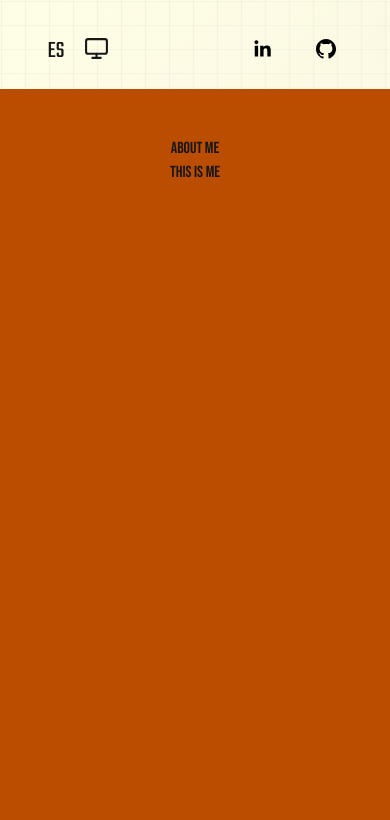
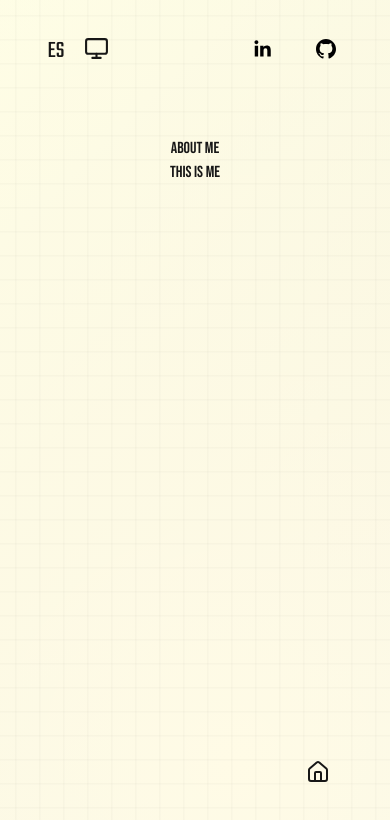
Before and after one commit to josenavarrojm/portafolio-jnavarro, a Next.js app: page /en/about in a window 390 px wide. Shown: the top 820 px of the page. Built offline with nearby package versions, Linux system fonts and the light colour scheme; a web font is replaced by a local one; what tailwindcss-animated would draw is missing.

Commit message:
Contact Page

```diff
--- a/messages/en.json
+++ b/messages/en.json
@@ -14,5 +14,10 @@
   "AboutPage": {
     "title": "About me",
     "description": "This is me"
+  },
+  "Contact": {
+    "contact": "Contact",
+    "email": "Mail",
+    "socialmedia": "Social Medias"
   }
 }
--- a/messages/es.json
+++ b/messages/es.json
@@ -14,5 +14,10 @@
   "AboutPage": {
     "title": "Acerca de mí",
     "description": "Soy yo"
+  },
+  "Contact": {
+    "contact": "Contáctame",
+    "email": "E-mail",
+    "socialmedia": "Redes Sociales"
   }
 }
--- a/src/app/[locale]/about/page.tsx
+++ b/src/app/[locale]/about/page.tsx
@@ -1,3 +1,4 @@
+import BtnHome from "@/components/BtnHome";
 import GridBackground from "@/components/GridBg";
 import NavBar from "@/components/NavBar";
 import { useTranslations } from "next-intl";
@@ -8,10 +9,11 @@ export default function AboutPage() {
   return (
     <GridBackground>
       <NavBar />
-      <div className="h-full w-full p-12 bg-amber-700">
+      <div className="h-full w-full p-12  animate-fade-down animate-ease-in-out animate-delay-200">
         <h1>{t("title")}</h1>
         <p>{t("description")}</p>
       </div>
+      <BtnHome />
     </GridBackground>
   );
 }
--- /dev/null
+++ b/src/app/[locale]/contact/page.tsx
@@ -0,0 +1,145 @@
+"use client";
+import BtnHome from "@/components/BtnHome";
+import GridBackground from "@/components/GridBg";
+import { ArrowRight, MailPlus, Podcast } from "lucide-react";
+import { useTranslations } from "next-intl";
+import { useTheme } from "next-themes";
+import { useEffect, useState } from "react";
+import { SocialIcon } from "react-social-icons";
+
+export default function Contact() {
+  const t = useTranslations("Contact");
+
+  const { theme, systemTheme } = useTheme();
+  const [mounted, setMounted] = useState(false);
+
+  useEffect(() => {
+    setMounted(true);
+  }, []);
+
+  if (!mounted) return null;
+
+  const currentTheme = theme === "system" ? systemTheme : theme;
+  const isDarkMode = currentTheme === "dark";
+  return (
+    <GridBackground>
+      <div className="md:pt-[6rem] pt-[2rem] pb-[1rem] w-screen">
+        <h1 className="animate-fade-down animate-delay-400 md:text-[4rem] text-[3rem]">
+          {t("contact")}
+        </h1>
+      </div>
+      <div className="flex md:flex-row flex-col justify-center items-center md:px-14 px-8 w-full h-full">
+        <section className="w-full md:h-full pb-8 ">
+          <section className="w-[9rem] flex flex-row items-center md:text-[2rem] text-[1.5rem] font-(family-name:--font-spaceGrotesk) animate-fade-right animate-delay-600">
+            <h1 className="mr-2">{t("email")}</h1>
+            <MailPlus size={30} />
+          </section>
+          <a
+            href="mailto:josenavarrojmx@gmail.com"
+            className={`relative inline-block mt-8 font-light md:text-[2rem] text-[1.5rem] after:content-[''] after:absolute after:left-0 after:bottom-0 after:h-[2px] after:w-0 after:bg-current after:transition-all after:duration-300 hover:after:w-full ${
+              isDarkMode
+                ? "border-[rgba(124,123,123)]"
+                : "border-[rgba(150,150,50)]"
+            } md:border-0 border-b-2  font-(family-name:--font-teko) tracking-widest animate-fade-down animate-delay-700`}
+          >
+            josenavarrojmx@gmail.com
+          </a>
+        </section>
+
+        <section className="flex flex-col justify-start pt-8 items-center w-full h-full">
+          <section className=" animate-fade-right animate-delay-800 w-max self-start flex flex-row items-center justify-start md:text-[2rem] text-[1.5rem] font-(family-name:--font-spaceGrotesk)">
+            <h1
+              className={`font-(family-name:--font-spaceGrotesk) w-full h-max tracking-widest md:text-[2rem] text-[1.5rem] text-start`}
+            >
+              {t("socialmedia")}
+            </h1>
+            <Podcast size={30} />
+          </section>
+          <div className="">
+            <SocialContacts isDarkMode={isDarkMode} />
+          </div>
+        </section>
+
+        <BtnHome />
+      </div>
+    </GridBackground>
+  );
+}
+
+type Props = {
+  isDarkMode: boolean;
+};
+function SocialContacts({ isDarkMode }: Props) {
+  const iconStyle = {
+    height: 50,
+    width: 50,
+  };
+
+  const fgColor = isDarkMode ? "white" : "black";
+  const bgColor = "transparent";
+
+  const delayClasses = [
+    "animate-delay-[900ms]",
+    "animate-delay-[1000ms]",
+    "animate-delay-[1100ms]",
+    "animate-delay-[1200ms]",
+  ];
+
+  const socials: { network: string; url: string; label: string }[] = [
+    {
+      network: "linkedin",
+      url: "https://www.linkedin.com/in/jose-navarro-meneses-913b62338/",
+
+      label: "LinkedIn",
+    },
+    {
+      network: "whatsapp",
+      url: "https://wa.me/573002694067",
+      label: "WhatsApp",
+    },
+    {
+      network: "instagram",
+      url: "http://instagram.com/jose_jrnm07",
+      label: "Instagram",
+    },
+    {
+      network: "x",
+      url: "https://x.com/jose_JrNm",
+      label: "Twitter (X)",
+    },
+  ];
+
+  return (
+    <div className="flex flex-col space-y-4 self-start w-full">
+      {socials.map((link, idx) => (
+        <div
+          key={idx}
+          onClick={() => window.open(link.url, "_blank", "noopener,noreferrer")}
+          role="link"
+          tabIndex={0}
+          aria-label={`Link to ${link.label}`}
+          title={link.label}
+          className={`cursor-pointer flex justify-between items-center gap-3 rounded-xl p-2 transition-transform duration-300 hover:scale-105 group
+    ${isDarkMode ? "hover:bg-black" : "hover:bg-[#eeee9a]"}
+    animate-fade-left animate-ease-in-out ${delayClasses[idx]}
+  `}
+        >
+          <SocialIcon
+            network={link.network}
+            style={iconStyle}
+            fgColor={fgColor}
+            bgColor={bgColor}
+          />
+          <span
+            className={`text-xl font-medium tracking-widest font-(family-name:--font-teko) `}
+          >
+            {link.label}
+          </span>
+          <div className="transition-transform duration-300 group-hover:-rotate-45">
+            <ArrowRight className={isDarkMode ? "text-white" : "text-black"} />
+          </div>
+        </div>
+      ))}
+    </div>
+  );
+}
--- a/src/app/[locale]/layout.tsx
+++ b/src/app/[locale]/layout.tsx
@@ -1,6 +1,5 @@
 import type { Metadata } from "next";
 import { ThemeProvider } from "next-themes";
-
 import {
   geistMono,
   geistSans,
--- a/src/app/[locale]/page.tsx
+++ b/src/app/[locale]/page.tsx
@@ -116,7 +116,7 @@ export default function Page() {
               <h1 className="ml-2">{t("info")} </h1>
             </Link>
             <Link
-              href="/"
+              href="/contact"
               className="button-link flex flex-row justify-start items-center  backdrop-blur-3xl animate-fade-left animate-ease-in-out animate-delay-[800ms]"
             >
               <Send />
--- /dev/null
+++ b/src/components/BtnHome.tsx
@@ -0,0 +1,32 @@
+"use client";
+import { HomeIcon } from "lucide-react";
+import { useTheme } from "next-themes";
+import Link from "next/link";
+import { useEffect, useState } from "react";
+
+export default function BtnHome() {
+  const { theme, systemTheme } = useTheme();
+  const [mounted, setMounted] = useState(false);
+
+  useEffect(() => {
+    setMounted(true);
+  }, []);
+
+  if (!mounted) return null;
+
+  const currentTheme = theme === "system" ? systemTheme : theme;
+  const isDarkMode = currentTheme === "dark";
+  return (
+    <Link
+      className={`fixed flex flex-col justify-center items-center bottom-12 right-12 w-[3rem] h-[3em] rounded-4xl transition-all duration-300 cursor-pointer animate-fade-up animate-delay-600
+      ${
+        isDarkMode
+          ? "hover:bg-[rgba(20,20,45)] hover:shadow-[0px_0px_10px_rgba(10,10,85)]"
+          : "hover:bg-[rgba(250,250,165)] hover:shadow-[0px_0px_10px_rgba(180,180,25)]"
+      }`}
+      href={"/"}
+    >
+      <HomeIcon />
+    </Link>
+  );
+}
--- a/src/components/ClientLayout.tsx
+++ b/src/components/ClientLayout.tsx
@@ -1,9 +1,9 @@
-// src/components/ClientLayout.tsx
 "use client";
 
-import { useEffect, useState } from "react";
+import { useEffect, useRef, useState } from "react";
+import { usePathname } from "next/navigation";
+import { AnimatePresence, motion } from "framer-motion";
 import Loader from "./loader";
-import { AnimatePresence, motion } from "framer-motion";
 import { LoaderContext } from "./LoaderContext";
 
 export default function ClientLayout({
@@ -12,11 +12,59 @@ export default function ClientLayout({
   children: React.ReactNode;
 }) {
   const [loading, setLoading] = useState(true);
+  const pathname = usePathname();
 
+  const previousPath = useRef<string | null>(null);
+  const [direction, setDirection] = useState<"forward" | "backward">("forward");
+
+  // Detectar si vamos hacia adelante o atrás
+  useEffect(() => {
+    if (previousPath.current) {
+      const prev = previousPath.current;
+      const current = pathname;
+
+      // Aquí puedes personalizar el orden "lógico" de tus rutas
+      const routeOrder = ["/", "/about", "/projects", "/contact"];
+      const prevIndex = routeOrder.indexOf(prev);
+      const currIndex = routeOrder.indexOf(current);
+
+      if (currIndex > prevIndex) {
+        setDirection("forward");
+      } else {
+        setDirection("backward");
+      }
+    }
+    previousPath.current = pathname;
+  }, [pathname]);
+
+  // Loader inicial
   useEffect(() => {
     const timer = setTimeout(() => setLoading(false), 2000);
     return () => clearTimeout(timer);
   }, []);
+
+  // Bloqueamos scroll mientras hay animación (opcional)
+  useEffect(() => {
+    if (loading) {
+      document.body.style.overflow = "hidden";
+    } else {
+      document.body.style.overflow = "auto";
+    }
+  }, [loading]);
+
+  // Variants de animación por dirección
+  const variants = {
+    forward: {
+      initial: { opacity: 0, scale: 0.9 },
+      animate: { opacity: 1, scale: 1 },
+      exit: { opacity: 0, scale: 0.9 },
+    },
+    backward: {
+      initial: { opacity: 0, scale: 0.9 },
+      animate: { opacity: 1, scale: 1 },
+      exit: { opacity: 0, scale: 0.9 },
+    },
+  };
 
   return (
     <LoaderContext.Provider value={{ done: !loading }}>
@@ -35,14 +83,20 @@ export default function ClientLayout({
         )}
       </AnimatePresence>
 
-      <motion.div
-        initial={{ opacity: 0 }}
-        animate={{ opacity: loading ? 0 : 1 }}
-        transition={{ duration: 0.5, delay: loading ? 0.2 : 0 }}
-        className={loading ? "pointer-events-none" : ""}
-      >
-        {children}
-      </motion.div>
+      {/* Transición de páginas con dirección */}
+      <AnimatePresence mode="wait">
+        {!loading && (
+          <motion.div
+            key={pathname}
+            initial={variants[direction].initial}
+            animate={variants[direction].animate}
+            exit={variants[direction].exit}
+            transition={{ duration: 0.5, ease: "easeInOut" }}
+          >
+            {children}
+          </motion.div>
+        )}
+      </AnimatePresence>
     </LoaderContext.Provider>
   );
 }
--- a/src/components/GridBg.tsx
+++ b/src/components/GridBg.tsx
@@ -4,7 +4,7 @@ import { ReactNode } from "react";
 
 export default function GridBackground({ children }: { children: ReactNode }) {
   return (
-    <div className="div-parent h-screen w-full flex flex-col justify-between items-end text-center font-(family-name:--font-bebas)">
+    <div className="div-parent fixed top-0 left-0 h-screen flex flex-col justify-between items-end text-center font-(family-name:--font-bebas)">
       {children}
     </div>
   );
```
